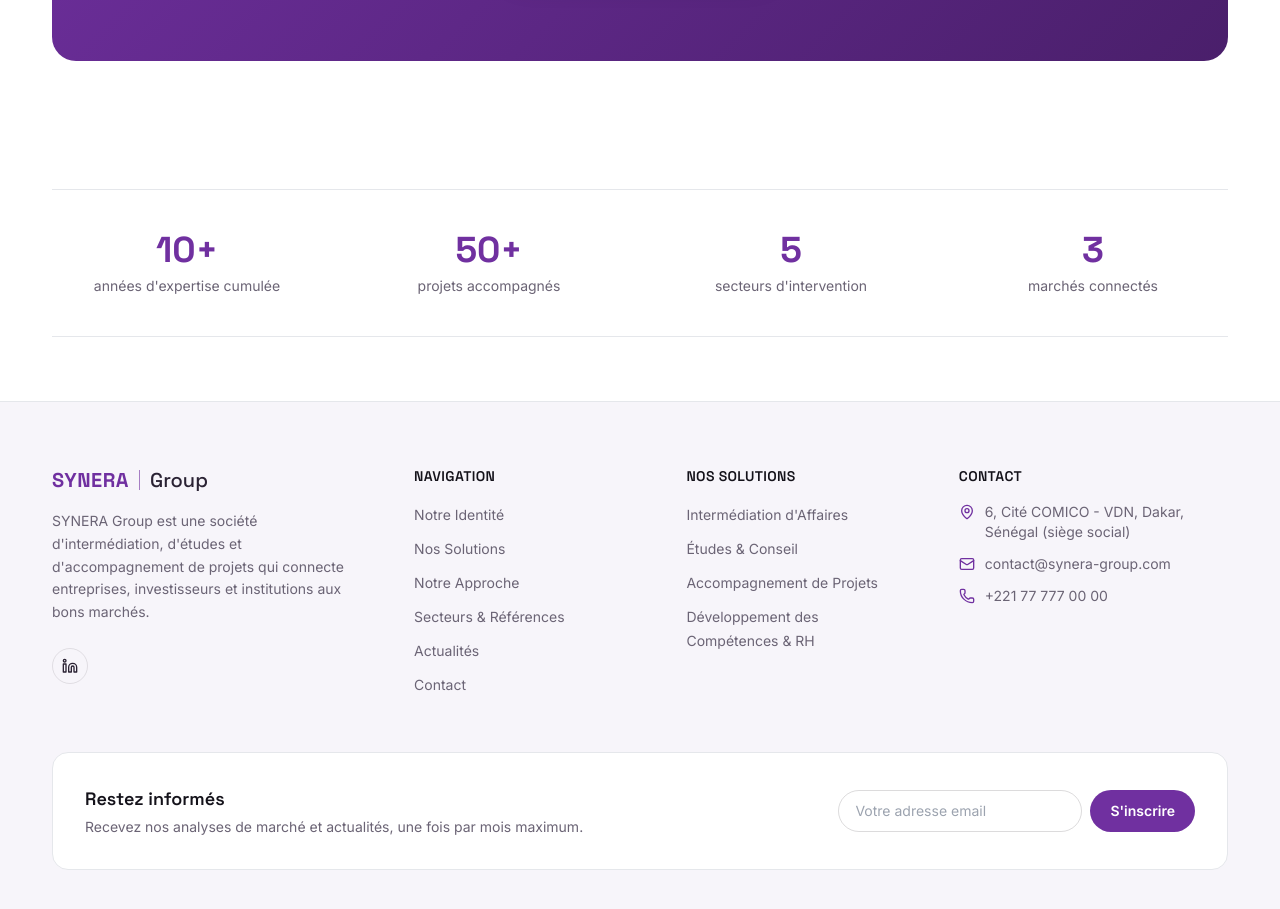
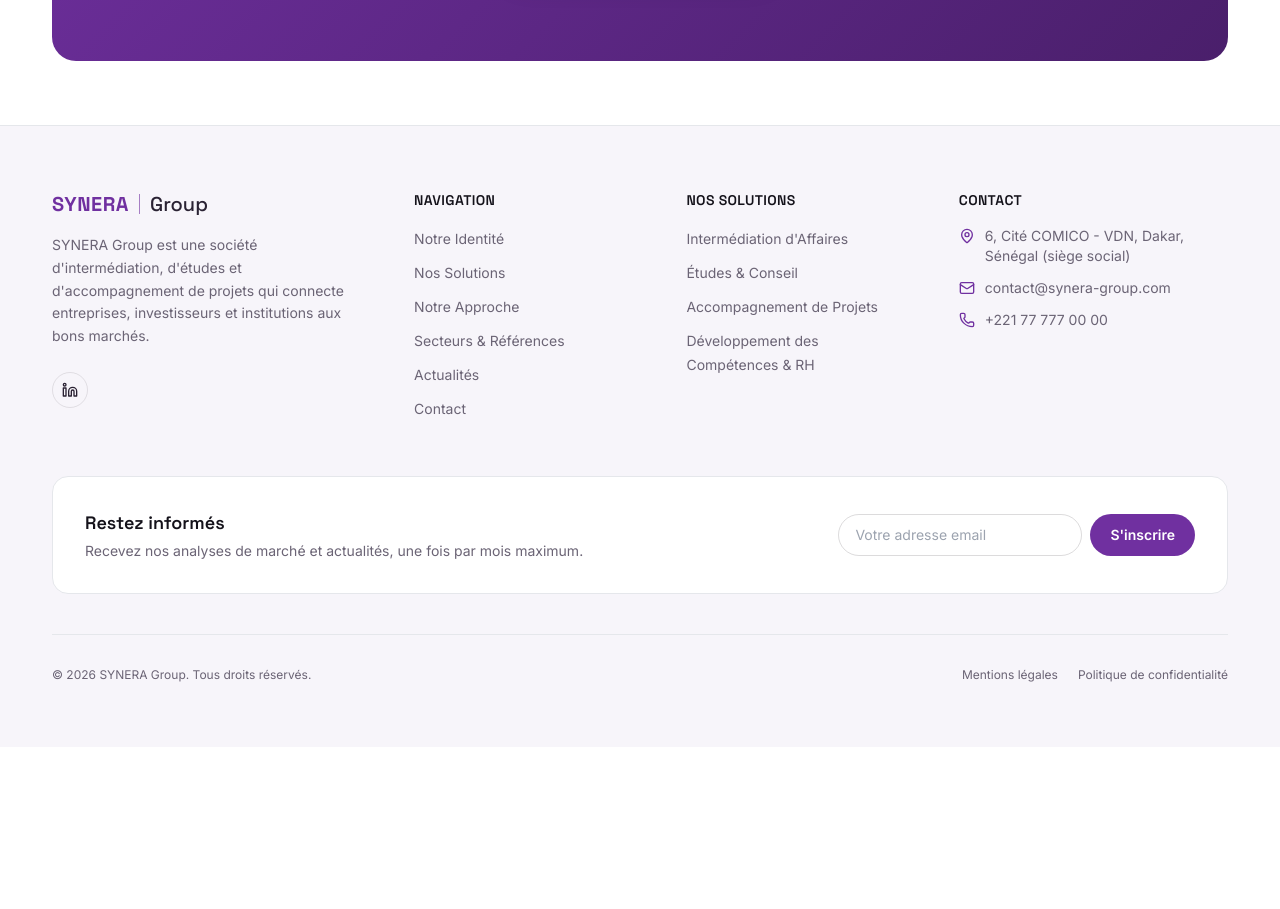
Before and after one commit to badutop/Synera, a Next.js app: page / in a window 1280 px wide. Shown: the part 3320-4229 px from the top of the page. After the commit the page ends 4067 px from the top, so only its background shows below. Built offline with nearby package versions, Linux system fonts and the light colour scheme.

Commit message:
Remove the stats band from the homepage
Co-Authored-By: Claude Sonnet 5 <noreply@anthropic.com>
Claude-Session: https://claude.ai/code/session_01FBL75BGbBzUiWPEURbQCnS

```diff
--- a/src/app/page.tsx
+++ b/src/app/page.tsx
@@ -1,6 +1,5 @@
 import type { Metadata } from "next";
 import { Hero } from "@/components/sections/Hero";
-import { StatsBand } from "@/components/sections/StatsBand";
 import { PolesOverview } from "@/components/sections/PolesOverview";
 import { ValueProp } from "@/components/sections/ValueProp";
 import { PartnersMarquee } from "@/components/sections/PartnersMarquee";
@@ -22,7 +21,6 @@ export default function HomePage() {
       <PartnersMarquee />
       <BlogPreview />
       <CtaBand />
-      <StatsBand />
     </>
   );
 }
```
